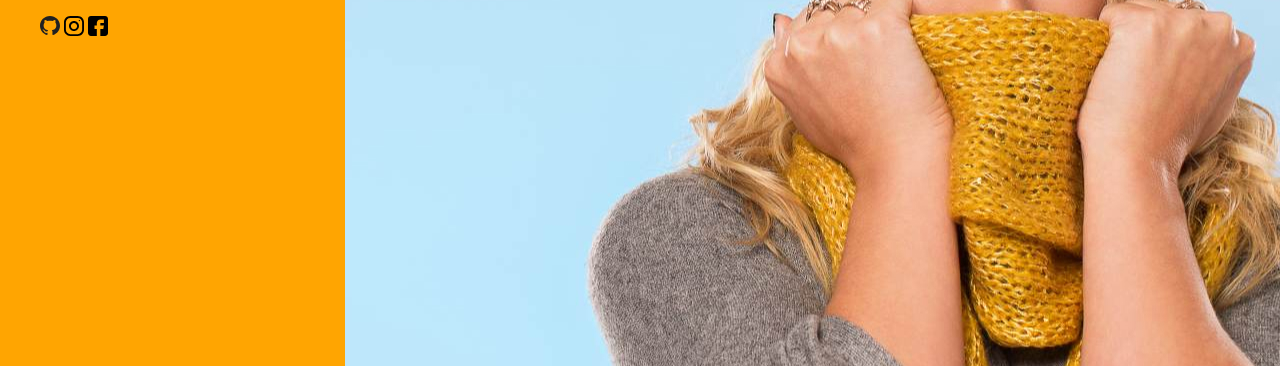
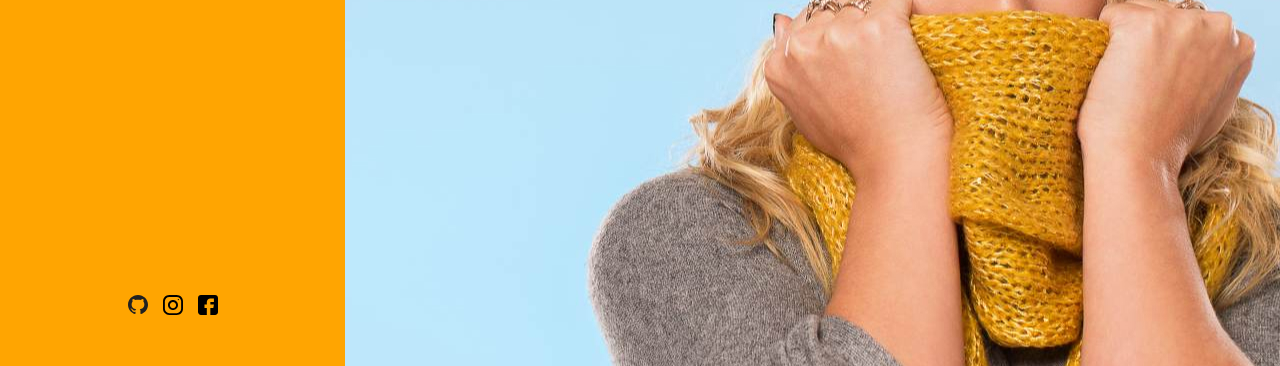
Before and after one commit to manalachi/projectPortfolio, a website: page src/index.html in a window 1280 px wide. Shown: the part 434-800 px from the top of the page. Drawn offline with nearby package versions, Linux system fonts and the light colour scheme; files that its build step writes are made by us from their sources; files whose address does not match are found by name.

Commit message:
stylization of link items

```diff
--- a/src/sass/blocks/_menu.scss
+++ b/src/sass/blocks/_menu.scss
@@ -77,5 +77,15 @@
             color: #fff;
         }
     }
+    &__social {
+        position: absolute;
+        bottom: 50px;
+        left: 50%;
+        transform: translateX(-50%);
+        width: 90px;
+        display: flex;
+        justify-content: space-between;
+        align-items: center;
+    }
 
 }
```
Also changed, not shown: dist/css/style.min.css.
